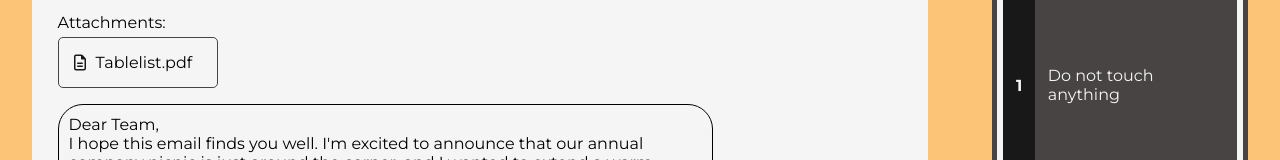
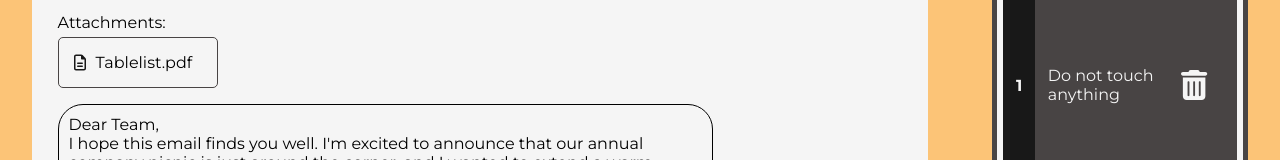
Before and after one commit to Que-sar/PhishSense, a React (Create React App) app: page /demo in a window 1280 px wide. Both pictures are taken after a click on the element "Do not touch anything". Shown: the part 290-450 px from the top of the page. Built offline with nearby package versions, Linux system fonts and the light colour scheme.

Commit message:
Todo delete button done

```diff
--- a/src/components/simulation/TodoPanel.css
+++ b/src/components/simulation/TodoPanel.css
@@ -77,6 +77,13 @@
   user-select: none;
 }
 
+.action-remove {
+  margin-right: 2vw;
+  width: 30px;
+  height: 30px;
+  cursor: pointer;
+}
+
 .action-index {
   display: flex;
   justify-content: center;
--- a/src/components/simulation/TodoPanel.js
+++ b/src/components/simulation/TodoPanel.js
@@ -1,5 +1,7 @@
 import React, { useState } from "react";
 import "./TodoPanel.css";
+import Delete from "../images/simulationIconsSmaller/delete.svg";
+
 import { DragDropContext, Draggable, Droppable } from "@hello-pangea/dnd";
 
 const panelTexts = [
@@ -19,6 +21,14 @@ const panelTexts = [
 
 const TodoPanel = () => {
   const [rankContent, setRankContent] = useState([]);
+
+  const handleDelete = (index) => {
+    setRankContent((previousList) => {
+      const updatedList = [...previousList];
+      updatedList.splice(index, 1);
+      return updatedList;
+    });
+  };
 
   const handleRankClick = (index) => {
     const clickedText = panelTexts[index];
@@ -82,6 +92,12 @@ const TodoPanel = () => {
                       >
                         <div className="action-index">{index + 1}</div>
                         <div className="action-place">{rankText.name}</div>
+                        <img
+                          src={Delete}
+                          alt="Delete"
+                          className="action-remove"
+                          onClick={() => handleDelete(index)}
+                        />
                       </div>
                     )}
                   </Draggable>
```
